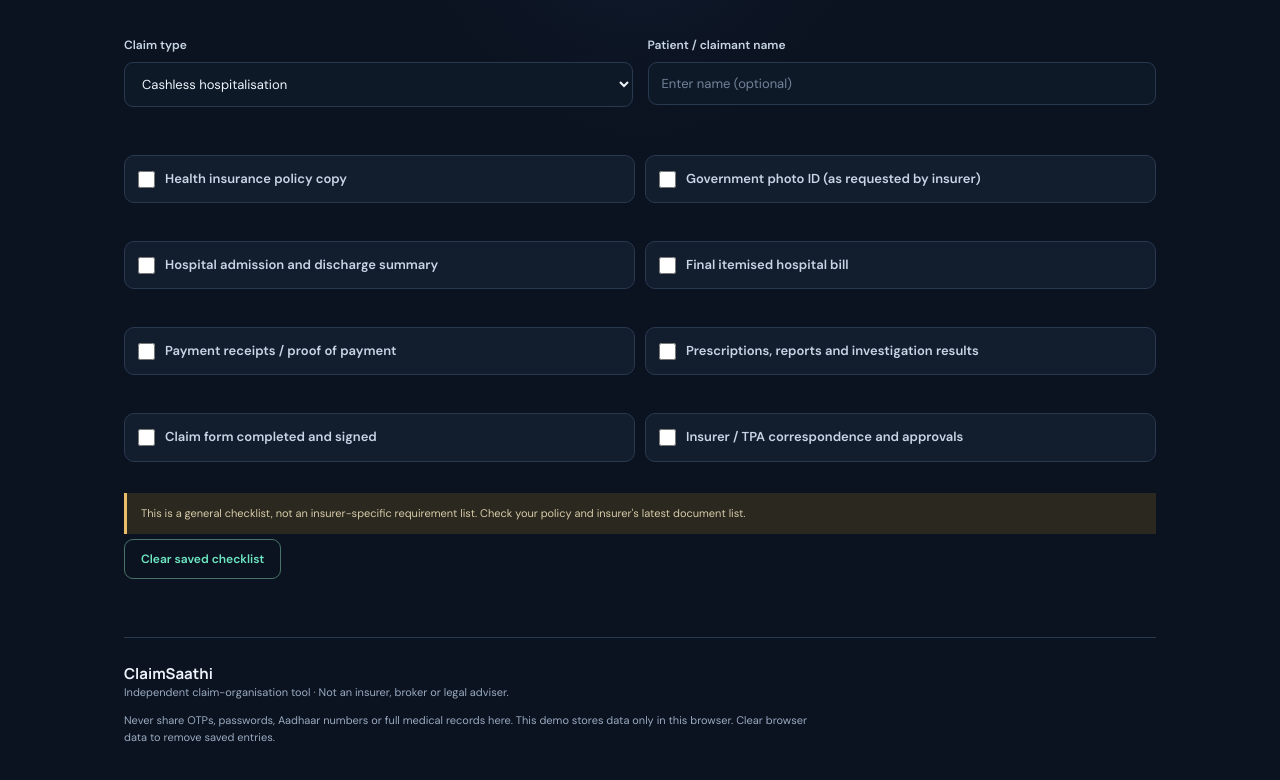
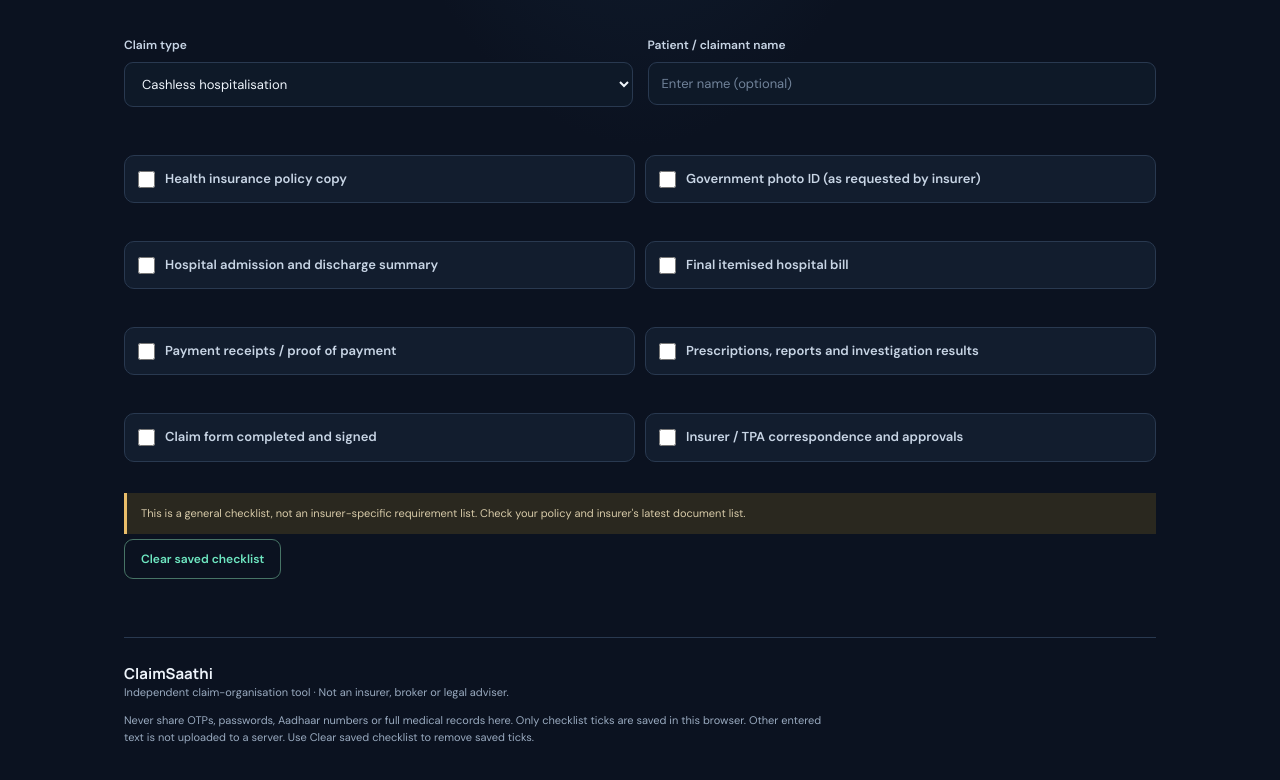
Before and after one commit to suniljaiswar657-dotcom/claimsaathi, a plain HTML site: page index.html in a window 1280 px wide. Shown: the part 752-1532 px from the top of the page. Drawn offline with Linux system fonts and the light colour scheme.

Commit message:
Clarify exactly what data is stored locally

```diff
--- a/index.html
+++ b/index.html
@@ -15,5 +15,5 @@
 <section class="panel" id="bill"><div class="section-head"><div><div class="eyebrow">03 / CHECK THE NUMBERS</div><h2>Hospital bill vs settlement</h2><p>Enter amounts to see a transparent difference breakdown.</p></div></div><div class="field-grid"><label>Total hospital bill (₹)<input type="number" min="0" id="billTotal" placeholder="100000"></label><label>Insurer-approved amount (₹)<input type="number" min="0" id="approved" placeholder="75000"></label><label>Non-payable deductions (₹)<input type="number" min="0" id="deductions" placeholder="10000"></label><label>Co-pay / deductible (₹)<input type="number" min="0" id="copay" placeholder="5000"></label></div><button class="primary" id="compareBill">Calculate difference</button><div id="billResults" class="results empty">Enter amounts to calculate.</div></section>
 <section class="panel" id="rejection"><div class="section-head"><div><div class="eyebrow">04 / UNDERSTAND THE REASON</div><h2>Claim rejection helper</h2><p>Turn a rejection reason into questions and next steps to verify.</p></div></div><label>Rejection / deduction reason<textarea id="reason" rows="4" placeholder="Paste the exact reason from the insurer's letter. Remove personal identifiers."></textarea></label><label>Relevant policy clause (if known)<input id="clause" placeholder="e.g. Pre-existing disease waiting period"></label><button class="primary" id="explainReason">Prepare review points</button><div id="reasonResults" class="results empty">Your review points will appear here.</div></section>
 <section class="panel" id="letter"><div class="section-head"><div><div class="eyebrow">05 / TAKE ACTION</div><h2>Representation letter builder</h2><p>Create an editable draft for your insurer. Verify every fact before sending.</p></div></div><div class="field-grid"><label>Insurer name<input id="insurer" placeholder="Insurance company"></label><label>Claim number<input id="claimNo" placeholder="Claim reference"></label><label>Policy number (optional)<input id="policyNo" placeholder="Policy reference"></label><label>Requested action<select id="requestType"><option>Reconsider the claim decision</option><option>Provide itemised deduction explanation</option><option>Review a specific deduction</option><option>Share the missing-document list</option></select></label></div><label>Facts and supporting details<textarea id="facts" rows="5" placeholder="Dates, amount, what happened, documents attached. Do not include Aadhaar, bank details or full medical records."></textarea></label><button class="primary" id="makeLetter">Generate draft</button><div class="results empty" id="letterResult">Your draft will appear here.</div></section>
-<footer><strong>ClaimSaathi</strong><span>Independent claim-organisation tool · Not an insurer, broker or legal adviser.</span><p>Never share OTPs, passwords, Aadhaar numbers or full medical records here. This demo stores data only in this browser. Clear browser data to remove saved entries.</p></footer>
+<footer><strong>ClaimSaathi</strong><span>Independent claim-organisation tool · Not an insurer, broker or legal adviser.</span><p>Never share OTPs, passwords, Aadhaar numbers or full medical records here. Only checklist ticks are saved in this browser. Other entered text is not uploaded to a server. Use Clear saved checklist to remove saved ticks.</p></footer>
 </main><script src="app.js"></script></body></html>
```
